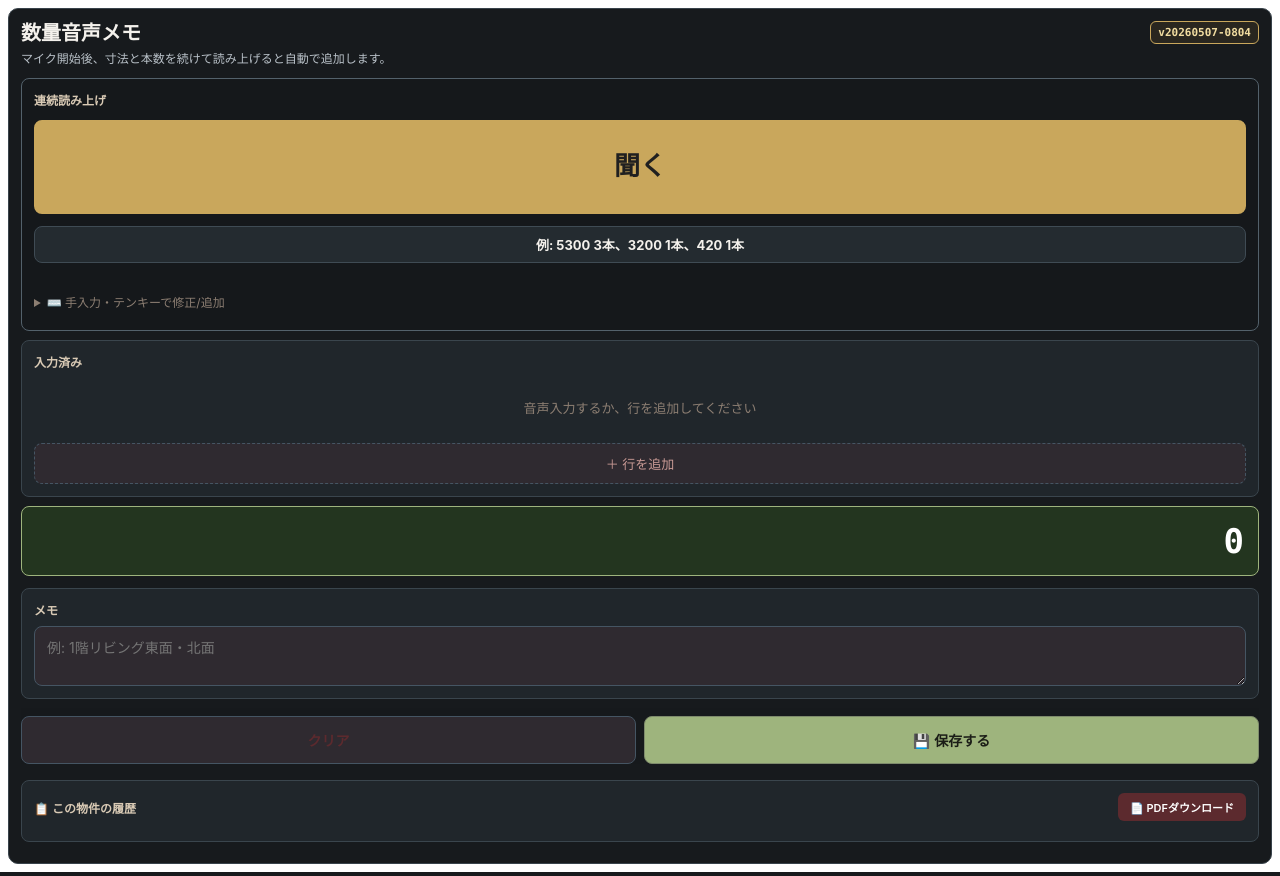
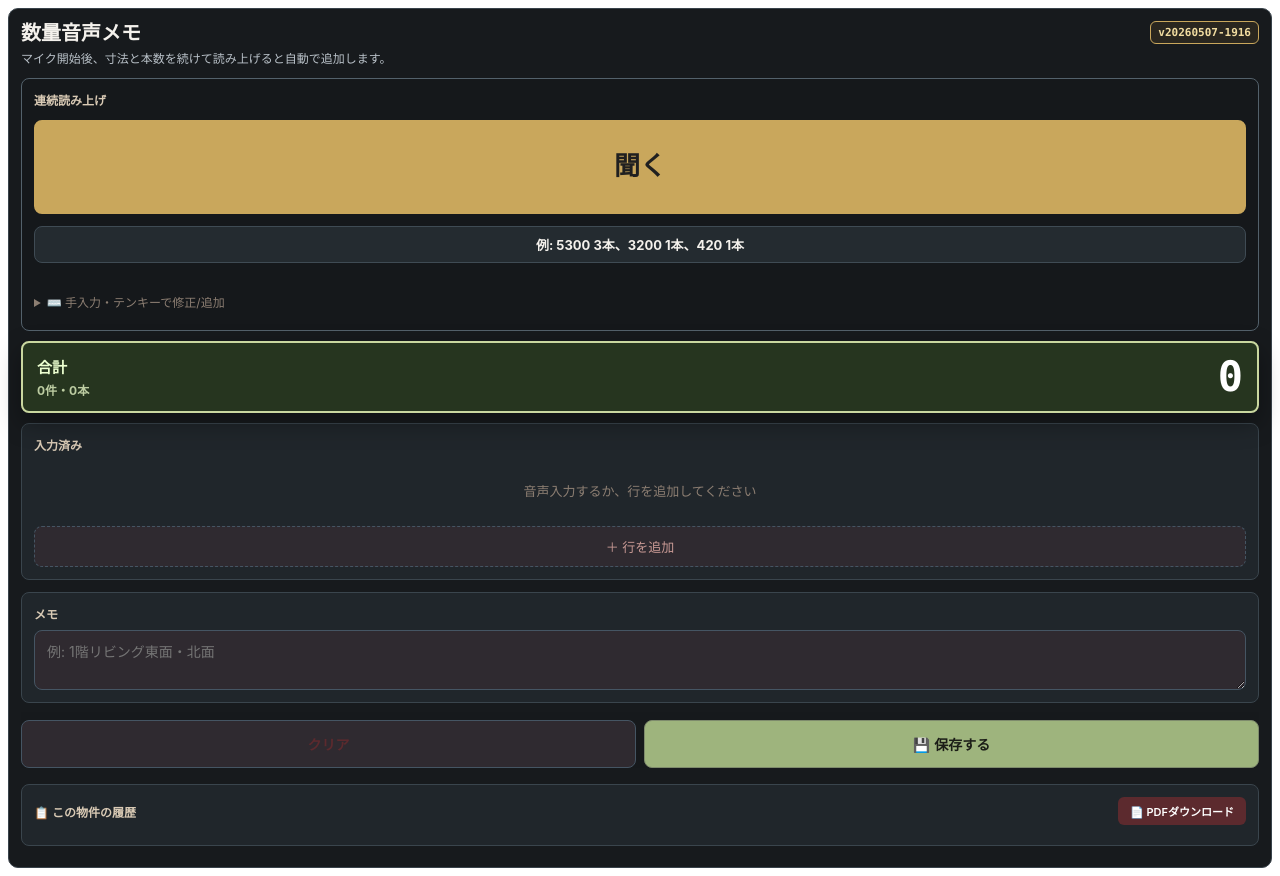
Before and after one commit to cbhatake-prog/genba-photo, a Flask app: template templates/voice_memo.html in a window 1280 px wide. Run offline with Flask 3, Linux system fonts and the light colour scheme; the template is opened without the code that fills it, so the values that code supplies are empty; parts of the project's set-up code (start-up, migrations or seed data) failed here and were passed over.

Commit message:
Make voice memo total easier to read

```diff
--- a/templates/voice_memo.html
+++ b/templates/voice_memo.html
@@ -239,16 +239,18 @@
   .vmem-total {
     background: linear-gradient(135deg, #5C6A4D, #5C6A4D);
     border: 1px solid #7E8B6C; border-radius: 12px; padding: 16px;
-    display: flex; justify-content: flex-end; align-items: baseline;
+    display: flex; justify-content: space-between; align-items: center; gap: 12px;
     transition: transform 0.2s;
   }
   .vmem-total.bump { transform: scale(1.04); }
-  .vmem-total-label,
-  .vmem-total-sub { display: none; }
+  .vmem-total-label { color: #d6e6b8; font-size: 13px; font-weight: 900; }
+  .vmem-total-sub { color: #f4f1ec; font-size: 12px; font-weight: 700; opacity: .86; margin-top: 4px; }
   .vmem-total-value {
-    color: #fff; font-size: 28px; font-weight: 700;
+    color: #fff; font-size: 36px; font-weight: 900;
     font-family: "SF Mono", Menlo, monospace;
-  }
+    line-height: 1; text-align: right; white-space: nowrap; min-width: 0;
+  }
+  .vmem-total-value.long { font-size: 29px; }
   .vmem-total-value .u { display: none; }
 
   .vmem-memo {
@@ -510,14 +512,20 @@
     display: none;
   }
   .vmem-total {
-    background: #23351f;
-    border-color: #9eb47d;
+    position: sticky;
+    top: 6px;
+    z-index: 48;
+    background: #26351f;
+    border: 2px solid #c9d79f;
     border-radius: 8px;
-    padding: 14px;
-    margin: 9px 0;
-  }
-  .vmem-total-label { color: #d6e6b8; }
-  .vmem-total-value { font-size: 34px; }
+    padding: 13px 14px;
+    margin: 10px 0;
+    box-shadow: 0 10px 24px rgba(0,0,0,.35);
+  }
+  .vmem-total-label { color: #ecffd0; font-size: 15px; }
+  .vmem-total-sub { display: block; color: #d6e6b8; }
+  .vmem-total-value { color: #ffffff; font-size: 42px; }
+  .vmem-total-value.long { font-size: 31px; }
   .vmem-actions {
     position: sticky;
     bottom: 8px;
@@ -570,7 +578,7 @@
       <h2>数量音声メモ</h2>
       <div class="vmem-caption">マイク開始後、寸法と本数を続けて読み上げると自動で追加します。</div>
     </div>
-    <div class="vmem-version">v20260507-0804</div>
+    <div class="vmem-version">v20260507-1916</div>
   </div>
 
   <div class="vmem-help">
@@ -630,18 +638,18 @@
     </div>
   </div>
 
+  <div class="vmem-total" id="vmemTotalCard">
+    <div>
+      <div class="vmem-total-label" id="vmemTotalLabel">合計</div>
+      <div class="vmem-total-sub" id="vmemTotalSub">0件・0本</div>
+    </div>
+    <div class="vmem-total-value" id="vmemTotalValue">0<span class="u" id="vmemTotalUnit"></span></div>
+  </div>
+
   <div class="vmem-card">
     <h3>入力済み</h3>
     <div class="vmem-items" id="vmemItems"></div>
     <button class="vmem-add-row" id="vmemAddRow" type="button">＋ 行を追加</button>
-  </div>
-
-  <div class="vmem-total" id="vmemTotalCard">
-    <div>
-      <div class="vmem-total-label" id="vmemTotalLabel">合計</div>
-      <div class="vmem-total-sub" id="vmemTotalSub">0 / 0</div>
-    </div>
-    <div class="vmem-total-value" id="vmemTotalValue">0<span class="u" id="vmemTotalUnit"></span></div>
   </div>
 
   <div class="vmem-card" style="margin-top: 12px;">
@@ -2027,10 +2035,12 @@
   function updateTotal(bump) {
     const r = calcTotal();
     const tv = document.getElementById('vmemTotalValue');
-    tv.firstChild.textContent = formatNum(r.total);
+    const totalText = formatNum(r.total);
+    tv.firstChild.textContent = totalText;
+    tv.classList.toggle('long', totalText.length >= 10);
     document.getElementById('vmemTotalUnit').textContent = '';
     document.getElementById('vmemTotalLabel').textContent = '合計';
-    document.getElementById('vmemTotalSub').textContent = `${items.length} / ${r.totalCount}`;
+    document.getElementById('vmemTotalSub').textContent = `${items.length}件・${r.totalCount}本`;
     if (bump) {
       const c = document.getElementById('vmemTotalCard');
       c.classList.add('bump');
```
